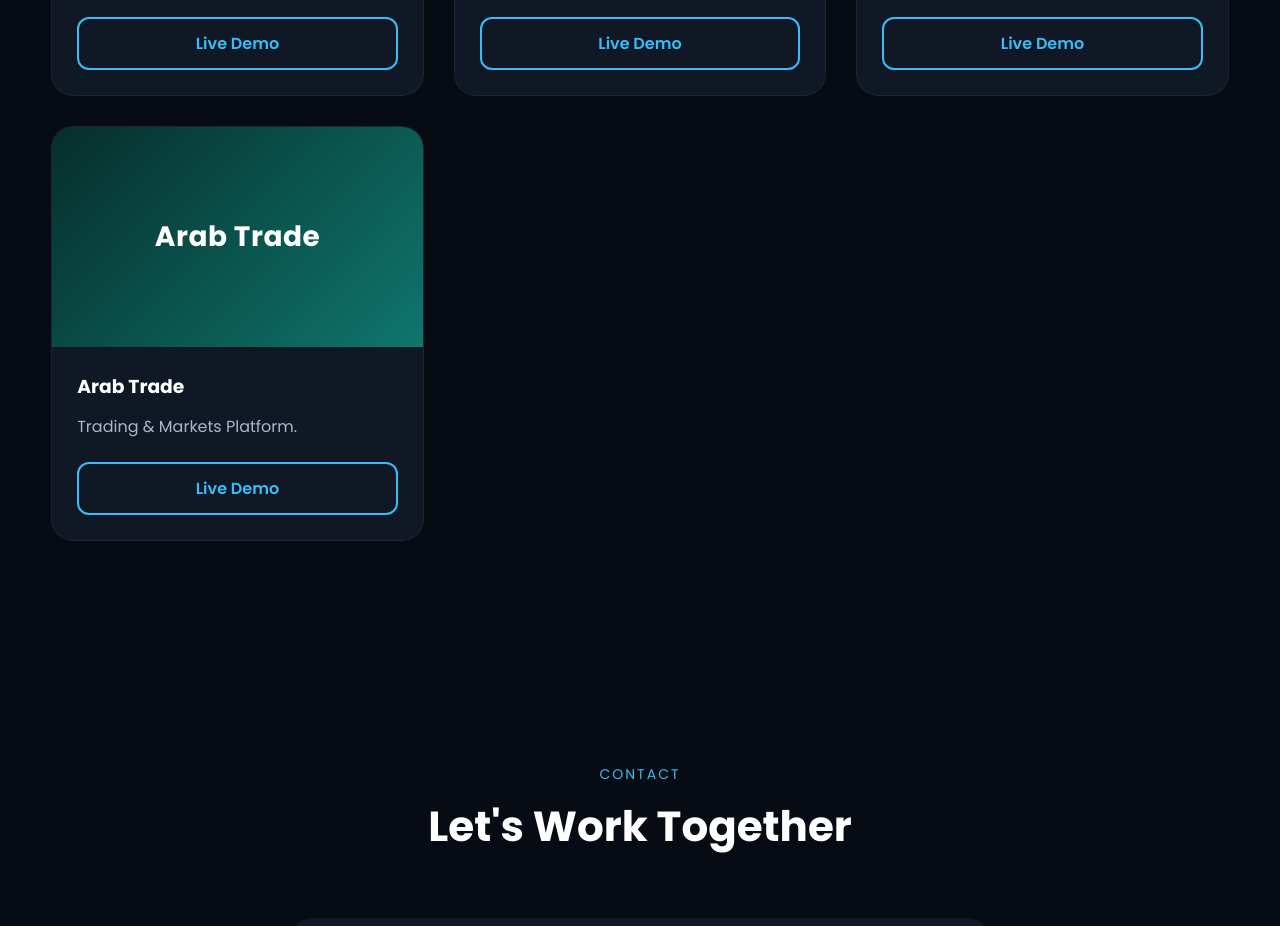
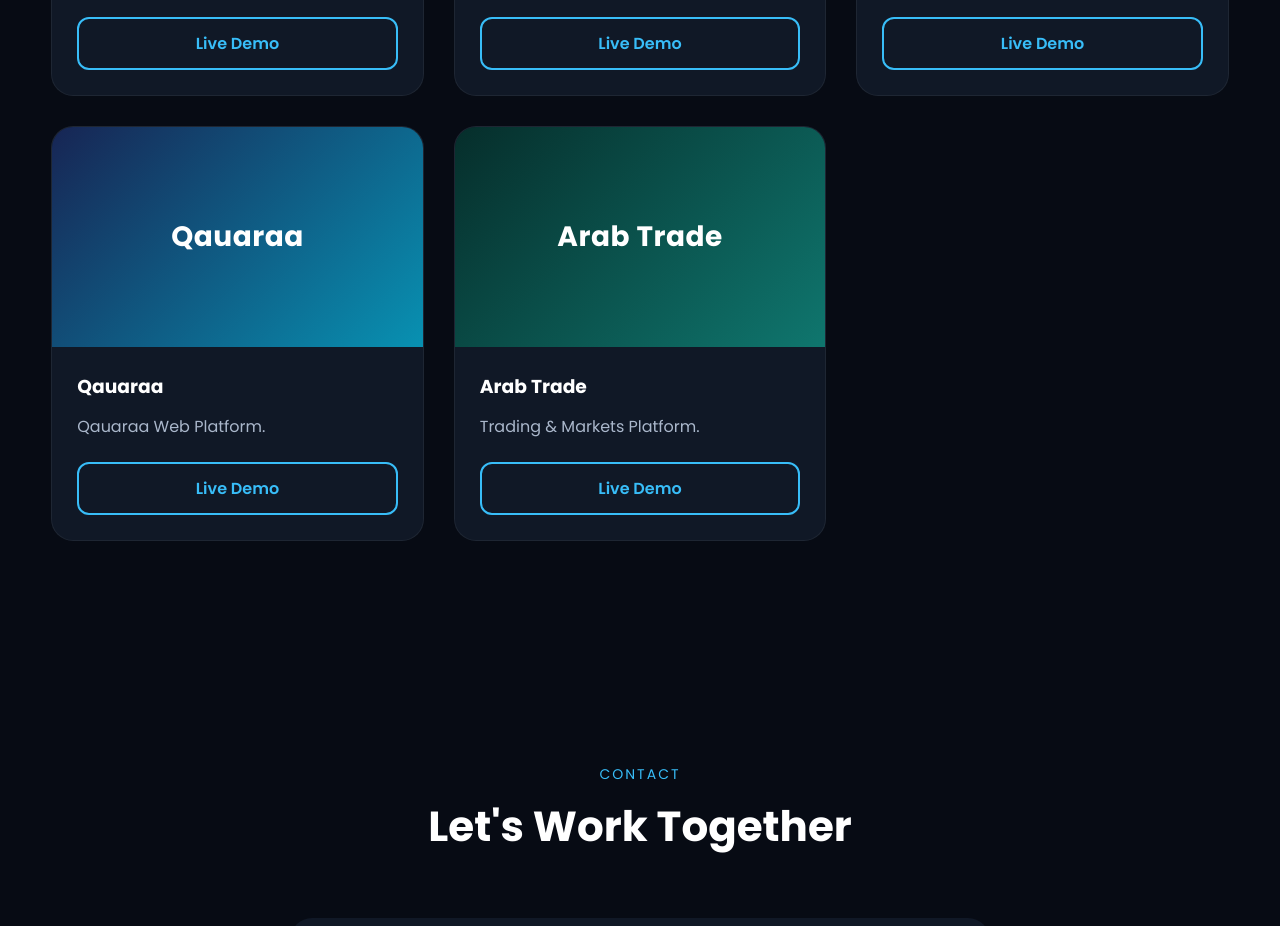
Before and after one commit to ffgg35646-ops/portfolio, a plain HTML site: page index.html in a window 1280 px wide. Shown: the part 4605-5531 px from the top of the page. Drawn offline with Linux system fonts and the light colour scheme.

Commit message:
Add Qauaraa project to portfolio

```diff
--- a/index.html
+++ b/index.html
@@ -427,6 +427,18 @@
                     </div>
                 </div>
 
+                <!-- Portfolio 17 Qauaraa -->
+                <div class="project-card">
+                    <div class="project-placeholder"><span>Qauaraa</span></div>
+                    <div class="project-info">
+                        <h3>Qauaraa</h3>
+                        <p>Qauaraa Web Platform.</p>
+                        <div class="project-links">
+                            <a href="https://www.qauaraa.com/" target="_blank" rel="noopener noreferrer">Live Demo</a>
+                        </div>
+                    </div>
+                </div>
+
                 <!-- Portfolio 12 Arab Trade -->
                 <div class="project-card">
                     <div class="project-placeholder arabtrade-cover"><span>Arab Trade</span></div>
```
